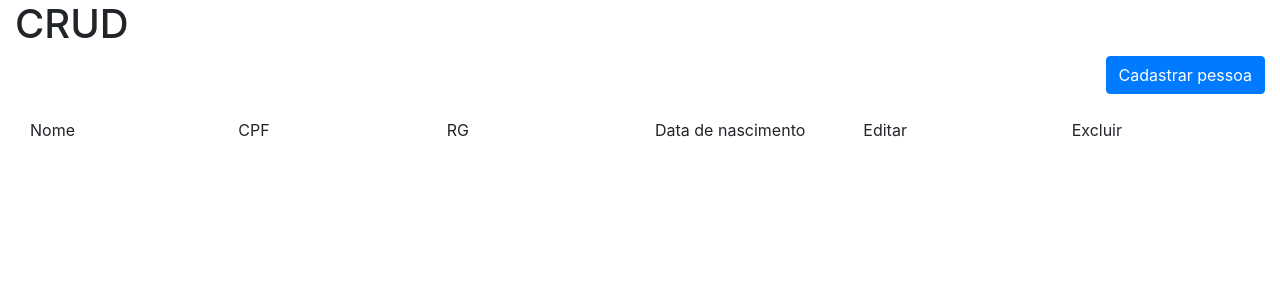
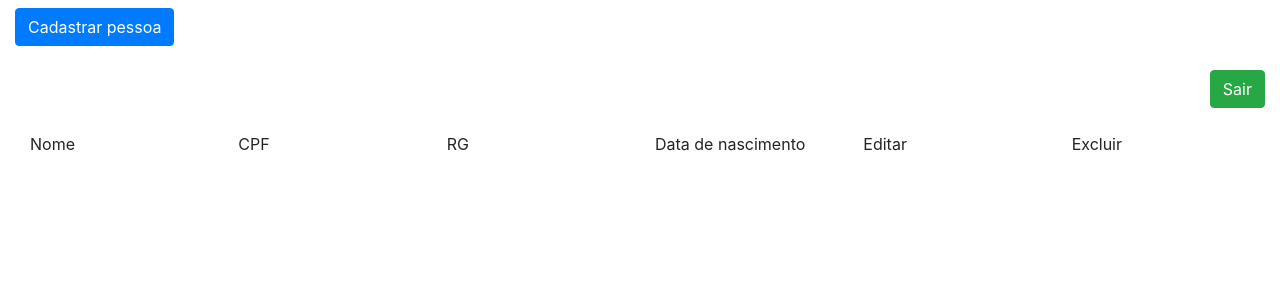
Before and after one commit to nicollaslopes/crud-php, a PHP site: page /view/painel.php in a window 1280 px wide. Shown: the top 300 px of the page. Run offline with PHP 8.4, Linux system fonts and the light colour scheme; a user stored in the database is signed in; data that the repository does not hold is empty.

Commit message:
criação a ação de logout

```diff
--- a/view/painel.php
+++ b/view/painel.php
@@ -32,10 +32,16 @@
 
 <div class="container-fluid">
 
-  <h1>CRUD</h1>
+  <h1></h1>
   <form action="cadastroPessoa.html">
     <div class="row">
-          <div class="col-12"><input type="submit" class="btn float-right btn-primary" value="Cadastrar pessoa"></div>
+          <div class="col-12"><input type="submit" class="btn float-left btn-primary" value="Cadastrar pessoa"></div>
+      </div>
+    <br>
+  </form>
+  <form action="../controller/excluirSessao.php">
+    <div class="row">
+          <div class="col-12"><input type="submit" class="btn float-right btn-success" value="Sair"></div>
       </div>
     <br>
   </form>
```
Also changed, not shown: controller/excluirSessao.php (added, +7 -0 lines).
